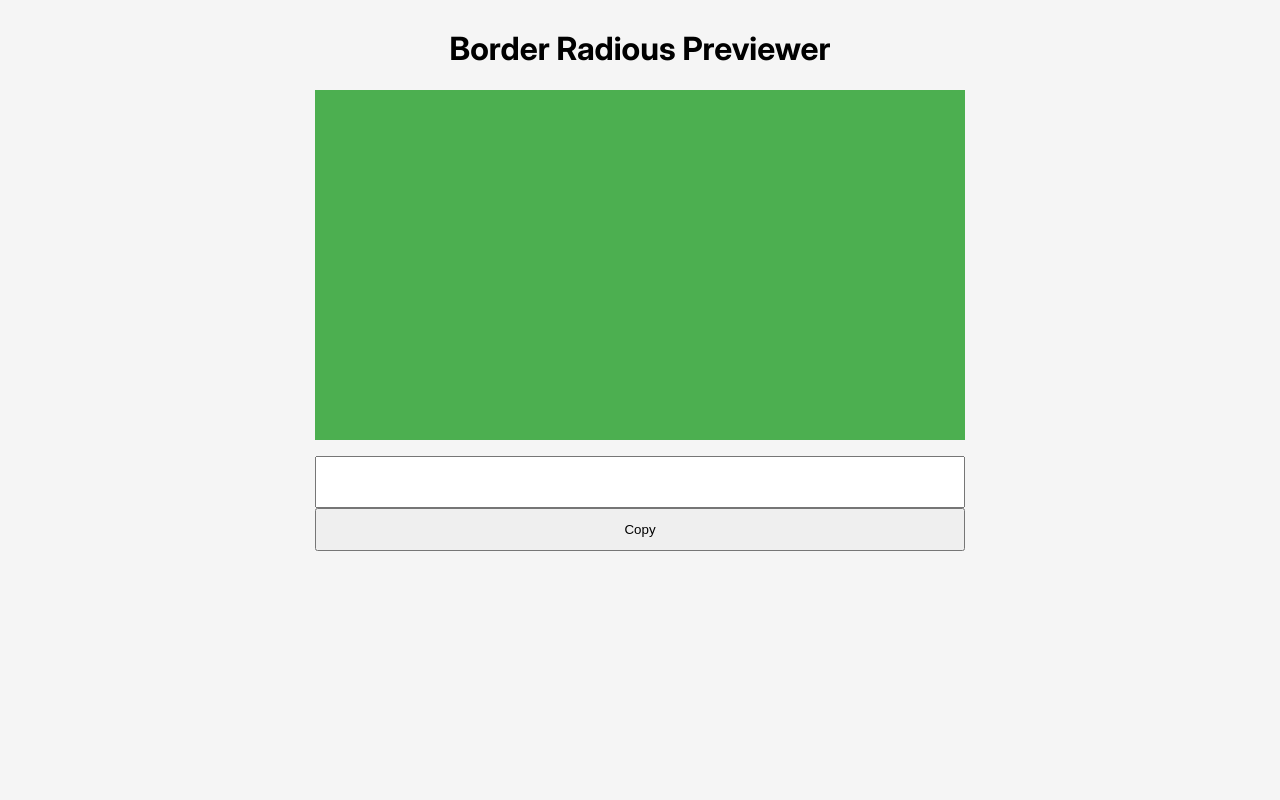
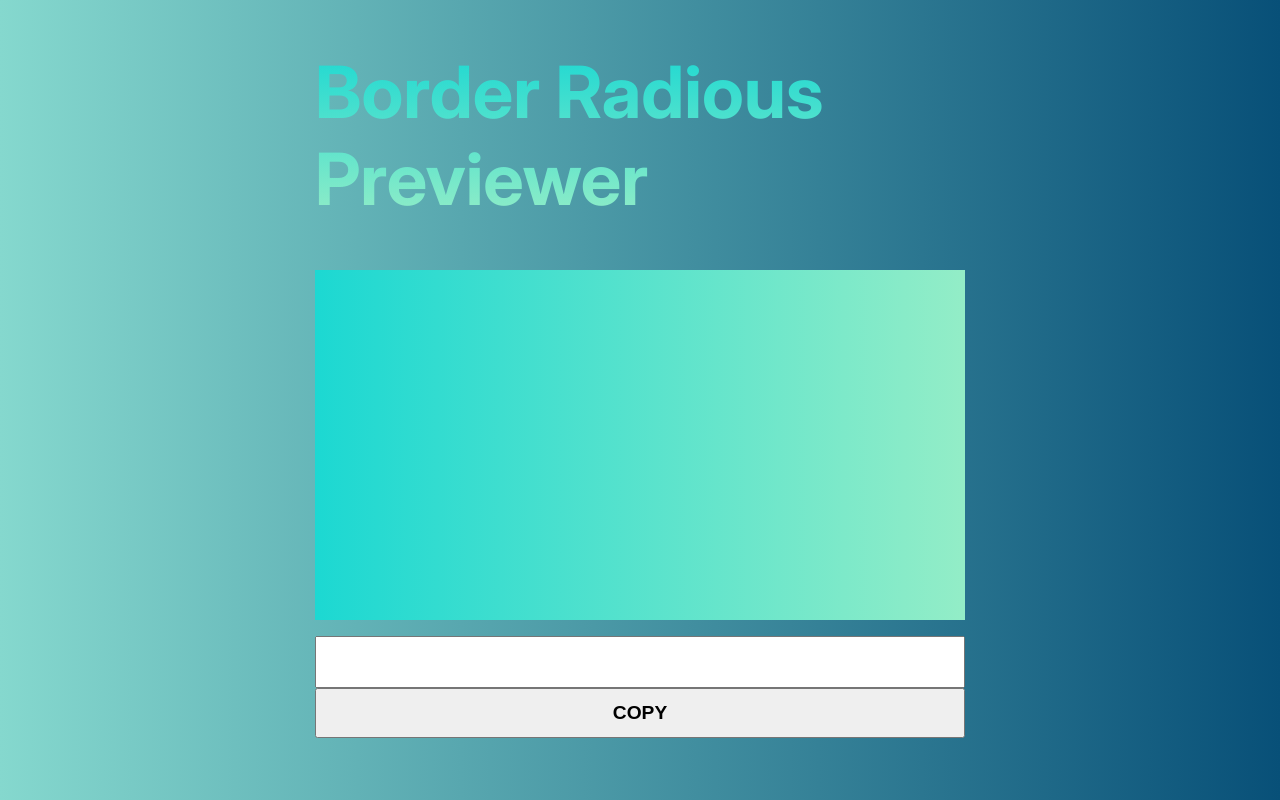
Before and after one commit to allanqueiroz02/Border-radius-Previewer, a website: page index.html in a window 1280 px wide. Drawn offline with Linux system fonts and the light colour scheme.

Commit message:
ajuste na estilização

```diff
--- a/style.css
+++ b/style.css
@@ -14,20 +14,24 @@
 
 body {
   font-family: Inter, sans-serif;
-  background: var(--bg-lighter);
+  background: linear-gradient(to right, #85D8CE, #085078);
+}
+
+h1 {
+  font-size: 72px;
+  background: -webkit-linear-gradient(#1cd8d2, #93edc7);
+  background-clip: text;
+  -webkit-text-fill-color: transparent;
 }
 
 .container {
   max-width: 650px;
   margin: 0 auto;
-  display: flex;
-  flex-direction: column;
-  align-items: center;
 }
 
 .my-square {
-  background: var(--bg-div);
-  margin: auto 0;
+  background: linear-gradient(to right, #1cd8d2, #93edc7);
+  margin-top: 2rem;
   font-size: 1.5rem;
   width: 650px;
   height: 350px;
@@ -41,11 +45,15 @@ body {
   width: 100%;
   padding: 12px 16px;
   margin-top: 1rem;
+  outline: none;
 }
 
 .copy-clipboard {
   width: 100%;
   padding: 12px 16px;
+  font-size: 1.2rem;
+  font-weight: bold;
+  text-transform: uppercase;
 }
 .copy-clipboard:hover {
   cursor: pointer;
```
